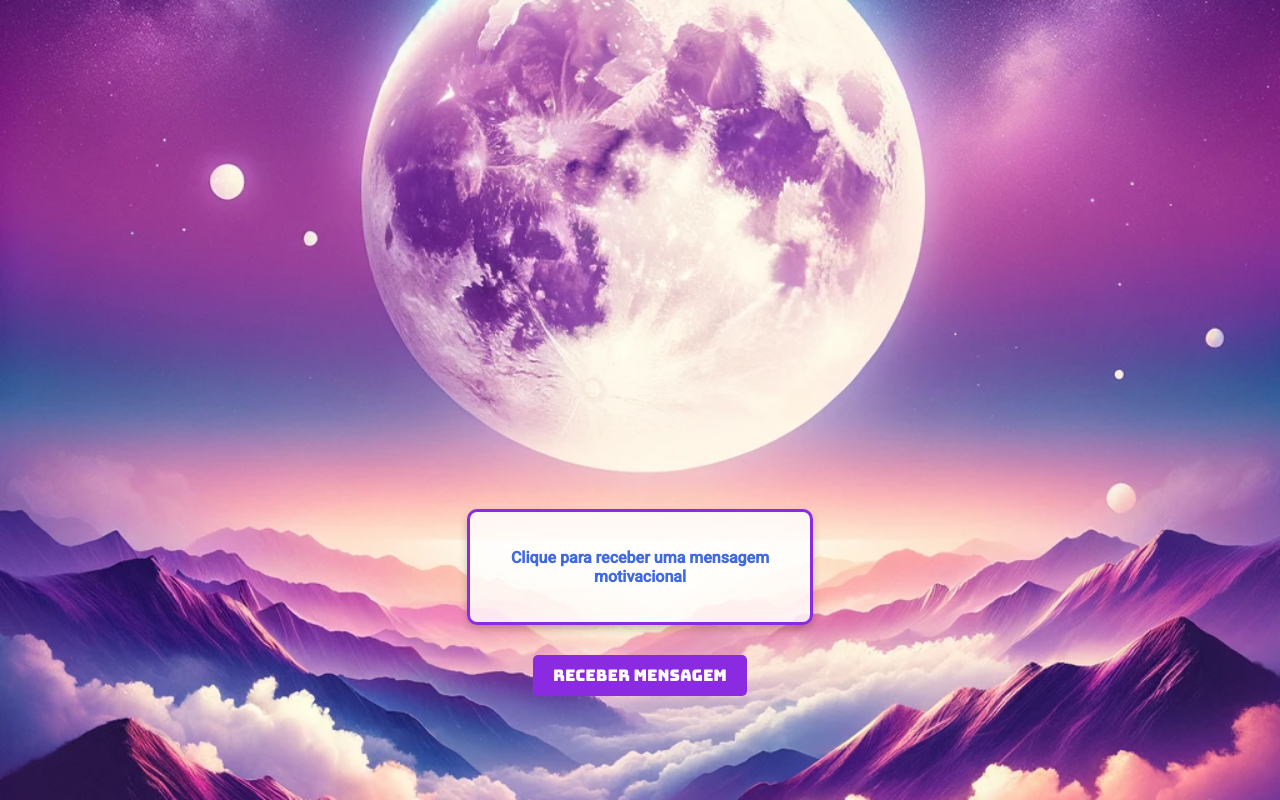
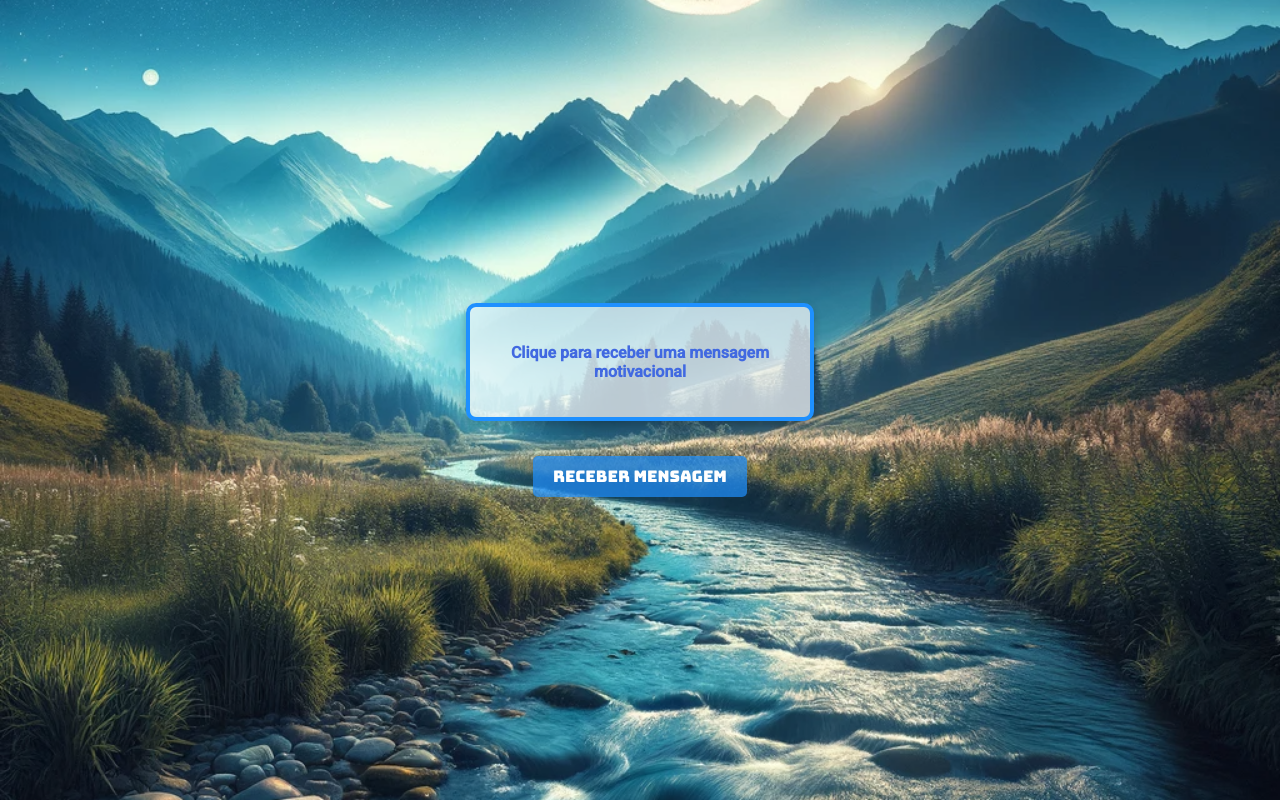
Before and after one commit to RodCinelli/Frases-Motivacionais, a React (Create React App) app: page / in a window 1280 px wide. Built offline with nearby package versions, Linux system fonts and the light colour scheme.

Commit message:
Versão 2.0

```diff
--- a/public/index.html
+++ b/public/index.html
@@ -11,7 +11,7 @@
   <link rel="icon" href="/favicon.ico" type="image/x-icon">
 
   <meta name="viewport" content="width=device-width, initial-scale=1" />
-  <meta name="theme-color" content="#8a2be2" />
+  <meta name="theme-color" content="#1E90FF" />
   <meta name="description"
     content="Um aplicativo desenvolvido para gerar 366 frases motivacionais aléatórias de grandes pensadores." />
 
--- a/public/pwabuilder-sw.js
+++ b/public/pwabuilder-sw.js
@@ -2,7 +2,7 @@
 
 importScripts('https://storage.googleapis.com/workbox-cdn/releases/5.1.2/workbox-sw.js');
 
-const CACHE = "pwabuilder-page-v2";
+const CACHE = "pwabuilder-page-v3";
 
 // TODO: replace the following with the correct offline fallback page i.e.: const offlineFallbackPage = "offline.html";
 const offlineFallbackPage = "offline.html";
--- a/src/App.css
+++ b/src/App.css
@@ -7,7 +7,7 @@
 }
 
 .background-image {
-  background-image: url('./fundo.png');
+  background-image: url('./fundo3.png');
   background-size: cover;
   background-position: center; /* Centraliza a imagem de fundo */
   background-repeat: no-repeat; /* Evita que a imagem se repita */
@@ -21,29 +21,28 @@ body {
 
 .mensagem-container {
   font-weight: 700;
-  margin-top: 405px;
   padding: 20px;
-  border: 3px solid #8A2BE2; /* Cor da borda atualizada */
+  border: 4px solid #1E90FF; /* Cor da borda atualizada */
   border-radius: 10px;
   max-width: 300px;
   max-height: 200px; /* Ajuste este valor conforme necessário */
   text-align: center;
-  background-color: rgba(255, 255, 255, 0.8); /* Fundo levemente transparente */
+  background-color: rgba(255, 255, 255, 0.7); /* Fundo levemente transparente */
   box-shadow: 0 4px 8px rgba(0, 0, 0, 0.2); /* Sombra para dar profundidade */
   transition: transform 0.3s ease, box-shadow 0.3s ease; /* Transições suaves para efeitos */
 }
 
 .mensagem-container p.autor {
-  margin-top: 1rem; /* Ajuste este valor para controlar o espaçamento */
+  margin-top: 1.5rem; /* Ajuste este valor para controlar o espaçamento */
 }
 
 .frase {
-  color: #4169E1 /* Substitua #suaCorEscolhida pela cor que você deseja */
+  color: #4169E1; /* Substitua #suaCorEscolhida pela cor que você deseja */
 }
 
 
 .autor {
-  color: #8A2BE2 /* Substitua #suaCorEscolhida pela cor que você deseja */
+  color: #1E90FF; /* Substitua #suaCorEscolhida pela cor que você deseja */
 }
 
 .mensagem-container:hover {
@@ -52,20 +51,20 @@ body {
 }
 
 button {
-  margin-top: 30px;
+  margin-top: 35px;
   padding: 10px 20px;
   border: none;
   border-radius: 5px;
-  background-color: #8A2BE2; /* Cor do botão atualizada */
-  color: #FFFFFF; /* Cor do texto atualizada */
+  background-color: rgba(30, 144, 255, 0.7); /* Cor azul com transparência */
+  color: #FFFFFF;
   font-size: 16px;
-  font-family: 'Bungee', cursive; /* cursive é um fallback genérico para fontes decorativas */
+  font-family: 'Bungee', cursive;
   cursor: pointer;
-  transition: background-color 0.3s ease, transform 0.3s ease; /* Transição suave para o hover */
+  transition: background-color 0.3s ease, transform 0.3s ease;
 }
 
 button:hover {
-  background-color: #9a4fe1; /* Cor de hover ajustada para um roxo mais claro */
-  transform: translateY(-2px); /* Efeito de levantar o botão */
-  box-shadow: 0 4px 8px rgba(0, 0, 0, 0.2); /* Sombra para profundidade */
+  background-color: rgba(30, 144, 255, 0.7); /* Cor de hover roxa com transparência */
+  transform: translateY(-2px);
+  box-shadow: 0 4px 8px rgba(0, 0, 0, 0.2);
 }
--- a/src/App.js
+++ b/src/App.js
@@ -1,6 +1,6 @@
 import React, { useState, useEffect, useRef } from 'react';
 import './App.css';
-import sleepMusic from './sleep-music.mp3'; // Importando o arquivo de áudio
+import sleepMusic from './relaxing-river-sound.mp3'; // Importando o arquivo de áudio
 
 function App() {
     const mensagemInicial = { frase: "Clique para receber uma mensagem motivacional", autor: "" };
```
Also changed, not shown: public/manifest.json, src/fundo3.png (added), 1 other file (tests, documents, lock files or other folders).
